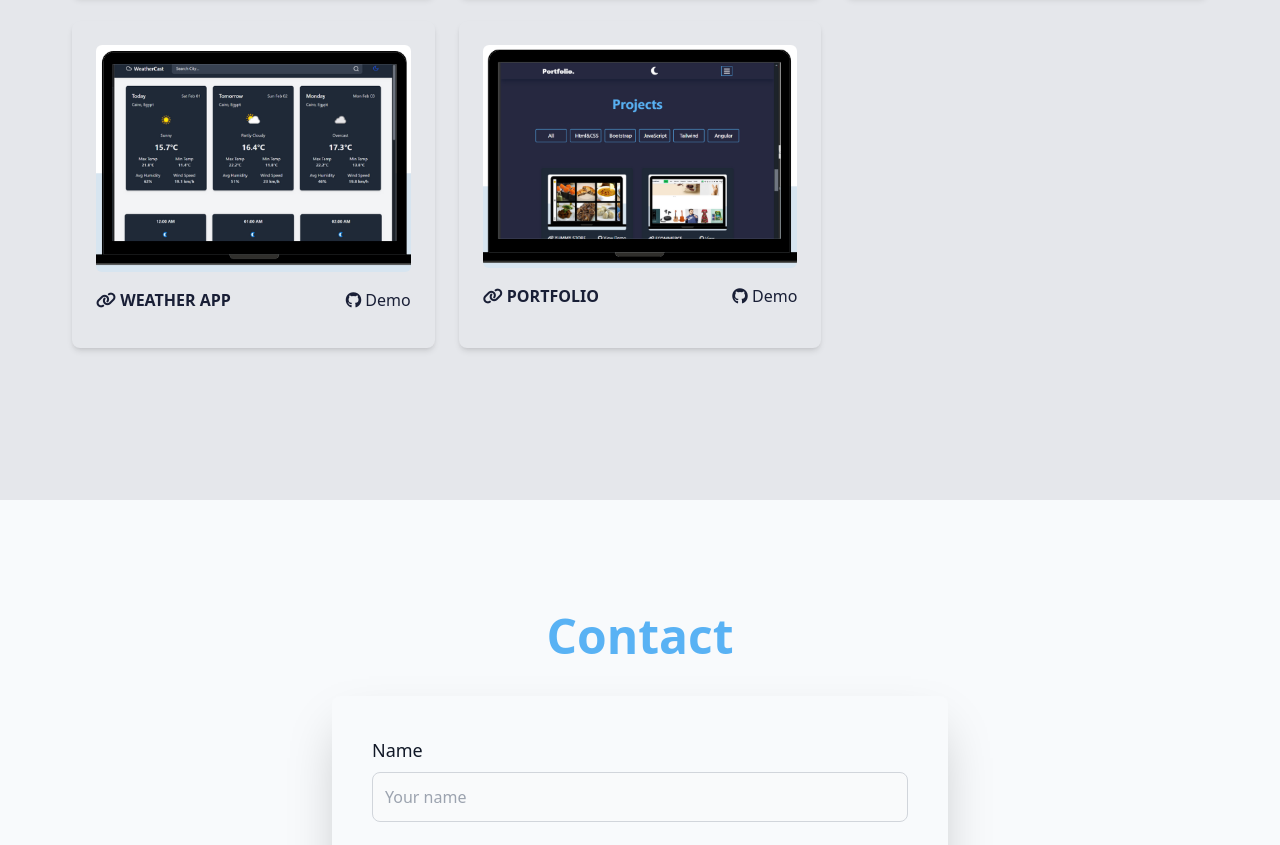
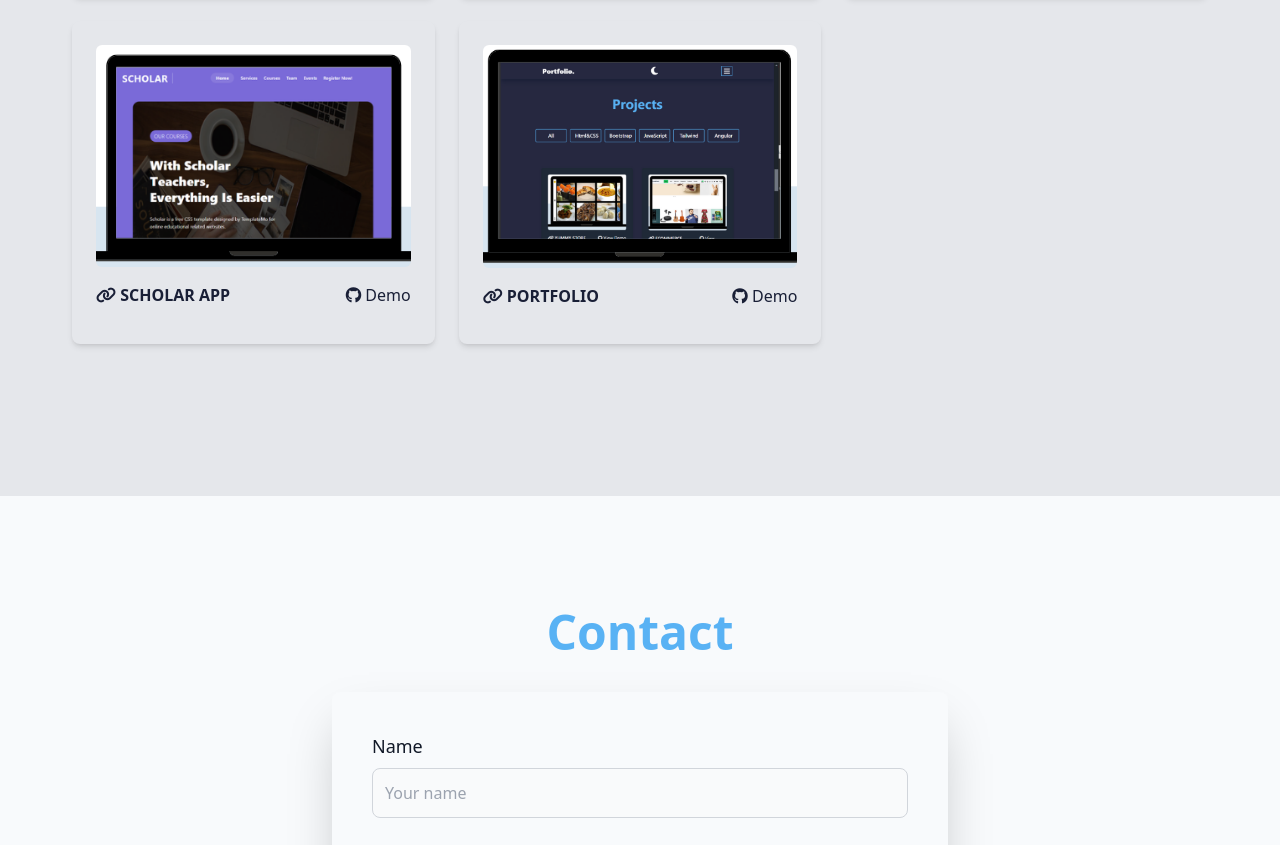
Before and after one commit to Rabab7/rabab-portfolio, a website: page index.html in a window 1280 px wide. Shown: the part 4320-5165 px from the top of the page. Drawn offline with Linux system fonts and the light colour scheme.

Commit message:
nine commit

```diff
--- a/index.html
+++ b/index.html
@@ -536,16 +536,17 @@
                     delay-[300ms] duration-[600ms] taos:translate-x-[-100%] taos:opacity-0"
                 data-taos-offset="400" data-taos-once="false">
                     <div class="relative">
-                        <img src="./src/Images/weathercast.png" alt="Iphone Store"
+                        <img src="./src/Images/Schoolar.png" alt="Schoolar image"
                             class="w-full object-cover rounded-md mb-4">
 
                     </div>
+
                     <div class="flex justify-between gap-5">
-                        <a href="https://github.com/Rabab7/weathercast.git" target="_blank"
+                        <a href="https://github.com/Rabab7/scholar-app.git" target="_blank"
                             class="text-md font-semibold mb-3 whitespace-nowrap text-bgColor dark:text-white uppercase hover:scale-110 duration-300 hover:underline">
                             <span><i class="fa-solid fa-link"></i></span>
-                            weather app</a>
-                        <a href="https://rabab7.github.io/weathercast/" target="_blank" rel="noopener noreferrer"
+                            Scholar app</a>
+                        <a href="https://rabab7.github.io/scholar-app/" target="_blank" rel="noopener noreferrer"
                             class="text-bgColor dark:text-white whitespace-nowrap hover:scale-110 duration-300 hover:underline">
                             <span><i class="fa-brands fa-github"></i></span>
                              Demo</a>
```
Also changed, not shown: src/Images/Schoolar.png (added).
